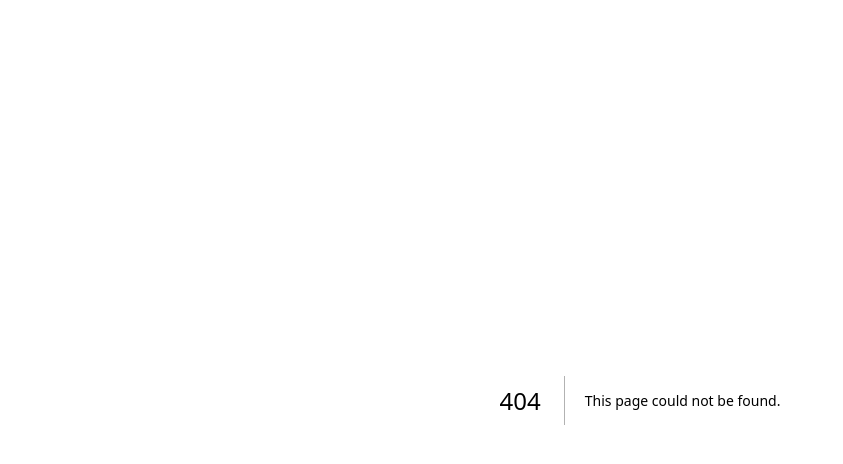
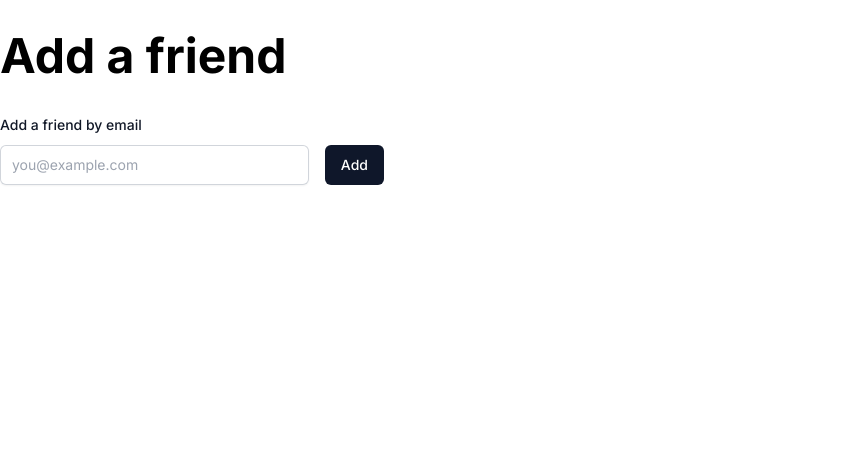
Before and after one commit to BrunoTassinari/bt-chat, a Next.js app: page /dashboard/add in a window 1280 px wide. Before the commit this address had no page. Shown: the top 464 px of the page, without its empty margins (0-843 px from the left). Built offline with nearby package versions, Linux system fonts and the light colour scheme.

Commit message:
feat: add friend page

```diff
--- /dev/null
+++ b/src/app/(dashboard)/dashboard/add/page.tsx
@@ -0,0 +1,12 @@
+import { FC } from 'react';
+import { AddFriendButton } from '@/components/addFriendButton';
+
+const page: FC = () => {
+  return (
+    <main className="pt-8">
+      <h1 className="font-bold text-5xl mb-8">Add a friend</h1>
+      <AddFriendButton />
+    </main>
+  );
+};
+export default page;
--- /dev/null
+++ b/src/components/addFriendButton.tsx
@@ -0,0 +1,68 @@
+'use client';
+
+import { FC, useState } from 'react';
+import axios, { AxiosError } from 'axios';
+import { z } from 'zod';
+import { useForm } from 'react-hook-form';
+import { zodResolver } from '@hookform/resolvers/zod';
+import { Button } from './ui/button';
+import { addFriendValidator } from '@/lib/validations/add-friend';
+
+type FormData = z.infer<typeof addFriendValidator>;
+
+export const AddFriendButton: FC = () => {
+  const [showSuccessState, setShowSuccessState] = useState<boolean>(false);
+
+  const {
+    register,
+    handleSubmit,
+    setError,
+    formState: { errors },
+  } = useForm<FormData>({
+    resolver: zodResolver(addFriendValidator),
+  });
+
+  const addFriend = async (email: string) => {
+    try {
+      const valitedEmail = addFriendValidator.parse({ email });
+
+      await axios.post('/api/friends', { email: valitedEmail });
+
+      setShowSuccessState(true);
+    } catch (error) {
+      if (error instanceof z.ZodError) {
+        setError('email', { message: error.message });
+        return;
+      }
+
+      if (error instanceof AxiosError) {
+        setError('email', { message: error.response?.data });
+        return;
+      }
+
+      setError('email', { message: 'An error occurred' });
+    }
+  };
+
+  const onSubmit = ({ email }: FormData) => {
+    addFriend(email);
+  };
+
+  return (
+    <form onSubmit={handleSubmit(onSubmit)} className="max-w-sm">
+      <label htmlFor="email" className="bock text-sm font-medium leading-6 text-gray-900">
+        Add a friend by email
+      </label>
+      <div className="mt-2 flex gap-4">
+        <input
+          {...register('email')}
+          id="email"
+          type="text"
+          className="block w-full rounded-md border-0 py-1.5 text-gray-900 shadow-sm ring-1 ring-inset ring-gray-300 placeholder:text-gray-400 focus:ring-2 focus:ring-inset focus:ring-indigo-600 sm:text-sm sm:leading-6"
+          placeholder="you@example.com"
+        />
+        <Button>Add</Button>
+      </div>
+    </form>
+  );
+};
--- /dev/null
+++ b/src/lib/validations/add-friend.ts
@@ -0,0 +1,5 @@
+import { z } from 'zod';
+
+export const addFriendValidator = z.object({
+  email: z.string().email(),
+});
--- a/tailwind.config.ts
+++ b/tailwind.config.ts
@@ -10,11 +10,10 @@ const config: Config = {
     extend: {
       backgroundImage: {
         'gradient-radial': 'radial-gradient(var(--tw-gradient-stops))',
-        'gradient-conic':
-          'conic-gradient(from 180deg at 50% 50%, var(--tw-gradient-stops))',
+        'gradient-conic': 'conic-gradient(from 180deg at 50% 50%, var(--tw-gradient-stops))',
       },
     },
   },
-  plugins: [],
+  plugins: [require('@tailwindcss/forms')],
 };
 export default config;
```
Also changed, not shown: package.json (+6 -1 lines), .eslintrc.js, src/app/(auth)/login/page.tsx (renamed from src/app/login/page.tsx), src/app/(dashboard)/dashboard/page.tsx (renamed from src/app/dashboard/page.tsx), 1 other file (tests, documents, lock files or other folders).
